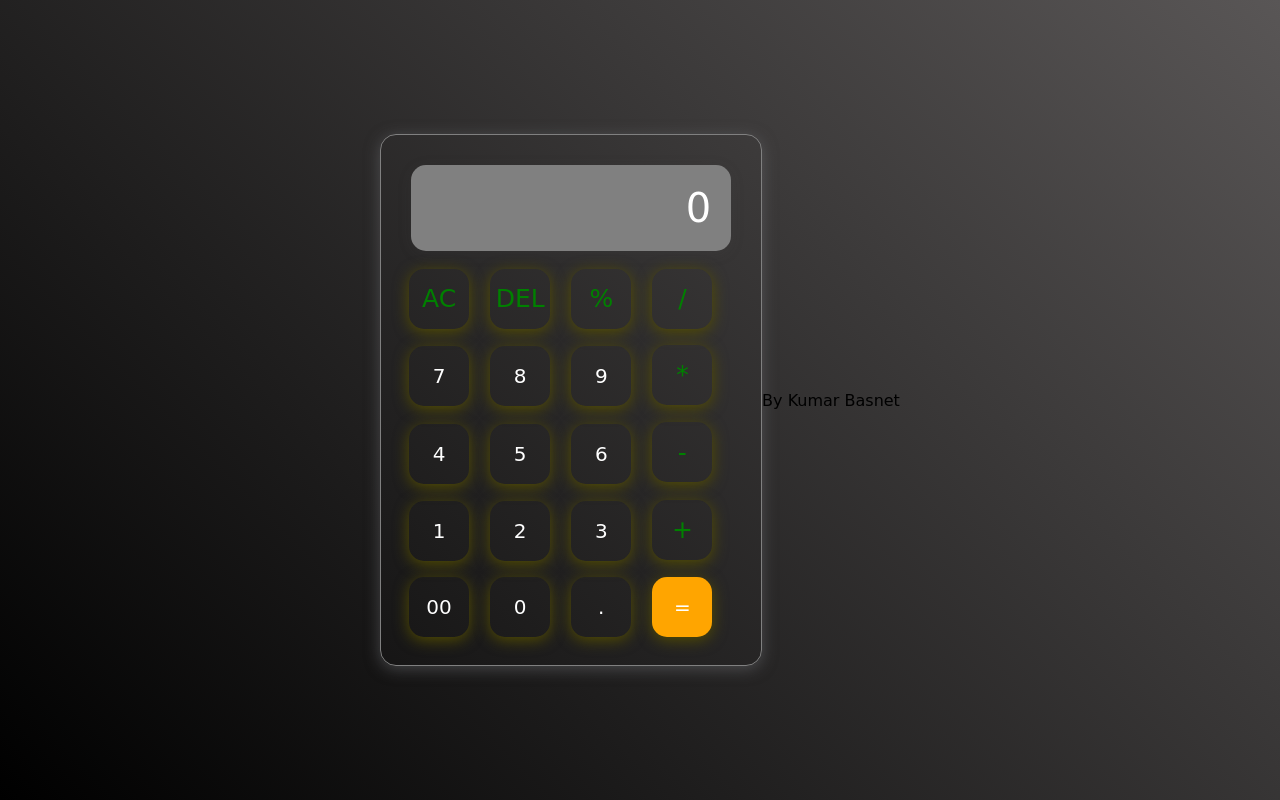
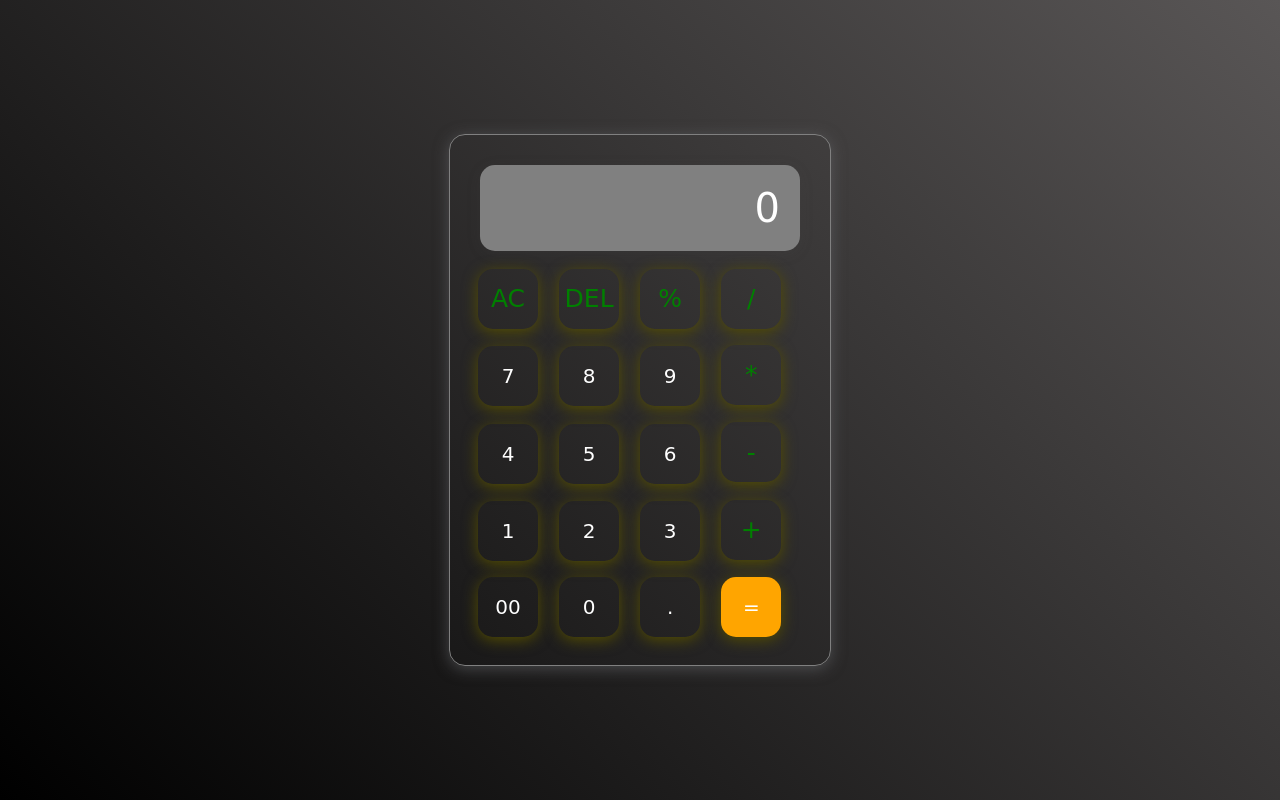
Before and after one commit to kumarbasnet100/Calculator, a plain HTML site: page index.html in a window 1280 px wide. Drawn offline with Linux system fonts and the light colour scheme; a web font is replaced by a local one.

Commit message:
Remove paragraph tag

```diff
--- a/index.html
+++ b/index.html
@@ -41,8 +41,5 @@
         </div>
     </div>
     <script src="script.js"></script>
-    <footer>
-        <p>By Kumar Basnet</p>
-    </footer>
 </body>
 </html>
```
